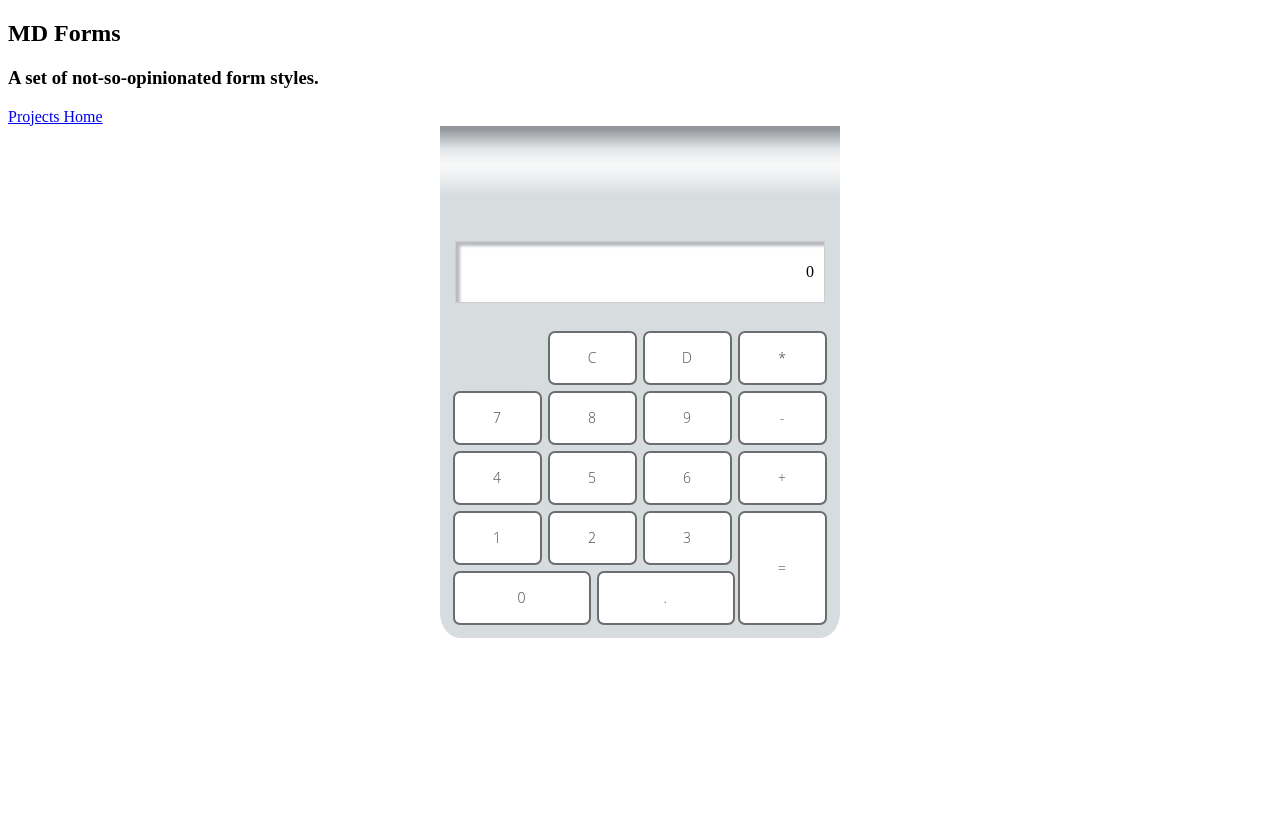
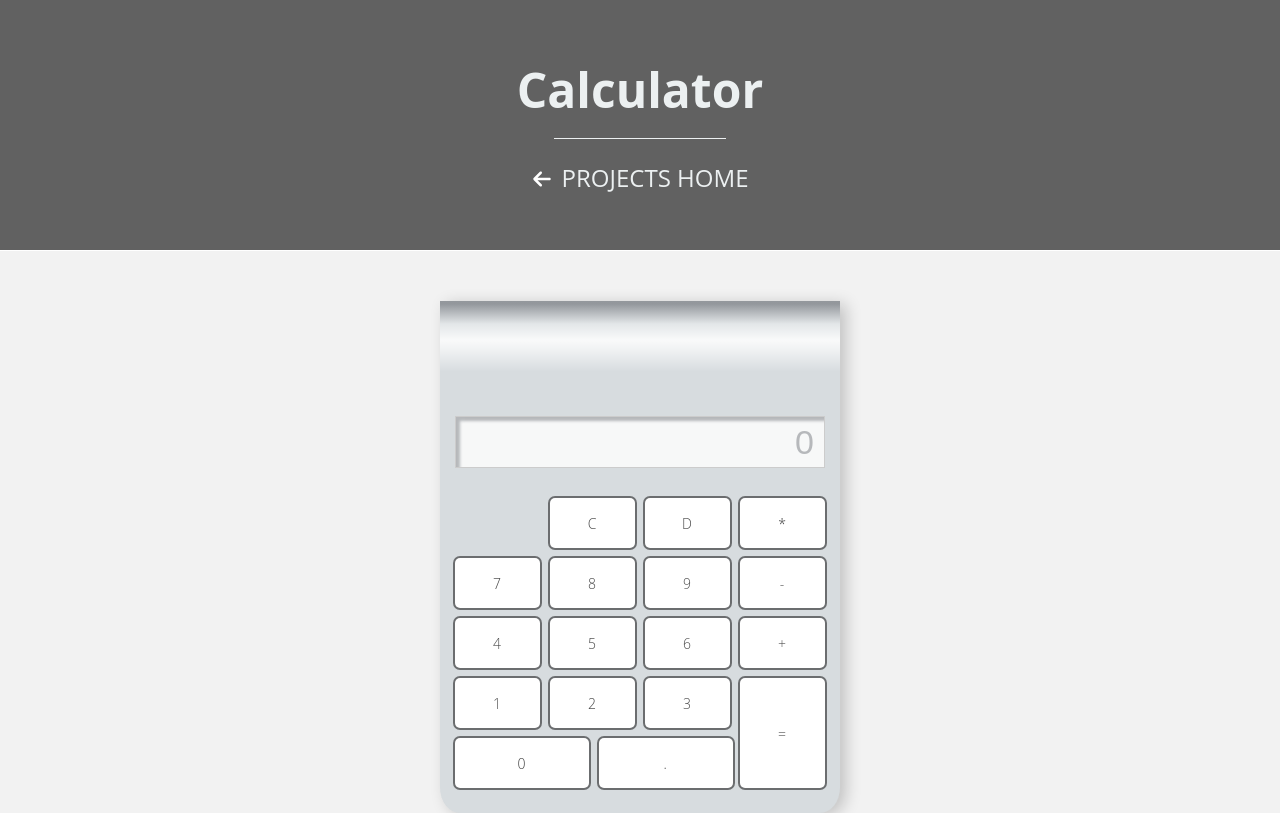
Before and after one commit to efuller/md-calculator, a plain HTML site: page index.html in a window 1280 px wide. Drawn offline with Linux system fonts and the light colour scheme.

Commit message:
Finalizing calculator styles.

```diff
--- a/css/main.css
+++ b/css/main.css
@@ -1,24 +1,12 @@
-.calculator {
-	background: #D7DCDF;
-	border-bottom-left-radius: 5%;
-	border-bottom-right-radius: 5%;
-	height: 512px;
-	margin: 0 auto;
-	position: relative;
-	max-width: 400px;
-	width: 100%;
-}
-
-.gradient {
-	background: rgba(138,142,147,0.88);
-	background: -moz-linear-gradient(top, rgba(138,142,147,0.88) 3%, rgba(255,255,255,0.3) 23%, rgba(255,255,255,0.85) 39%, rgba(255,255,255, 0.67) 47.1%, rgba(238,241,246,0) 70.8%);
-	background: -webkit-gradient(left top, left bottom, color-stop(3%, rgba(138,142,147,0.88)), color-stop(23%, rgba(255,255,255,0.3)), color-stop(39%, rgba(255,255,255,0.85)), color-stop(47.1%, rgba(238,241,246,0.97)), color-stop(70.8%, rgba(238,241,246,0)));
-	background: -webkit-linear-gradient(top, rgba(138,142,147,0.88) 3%, rgba(255,255,255,0.3) 23%, rgba(255,255,255,0.85) 39%, rgba(255,255,255, 0.67) 47.1%, rgba(238,241,246,0) 70.8%);
-	background: -o-linear-gradient(top, rgba(138,142,147,0.88) 3%, rgba(255,255,255,0.3) 23%, rgba(255,255,255,0.85) 39%, rgba(255,255,255, 0.67) 47.1%, rgba(238,241,246,0) 70.8%);
-	background: -ms-linear-gradient(top, rgba(138,142,147,0.88) 3%, rgba(255,255,255,0.3) 23%, rgba(255,255,255,0.85) 39%, rgba(255,255,255, 0.67) 47.1%, rgba(238,241,246,0) 70.8%);
-	background: linear-gradient(to bottom, rgba(138,142,147,0.88) 3%, rgba(255,255,255,0.3) 23%, rgba(255,255,255,0.85) 39%, rgba(255,255,255, 0.67) 47.1%, rgba(238,241,246,0) 70.8%);
-	filter: progid:DXImageTransform.Microsoft.gradient( startColorstr='#8a8e93', endColorstr='#eef1f6', GradientType=0 );
-	height: 100px;
+html,
+body {
+	background: #f2f2f2;
+	font-family: "Open Sans", "Helvetica Neue", Arial, Helvetica, Verdana, sans-serif;
+	font-size: 16px;
+	line-height: 1.6;
+	margin: 0;
+	min-height: 100vh;
+	vertical-align: baseline;
 }
 
 button {
@@ -38,6 +26,125 @@ button {
 	text-transform: uppercase;
 	transition: opacity 0.3s ease;
 	vertical-align: middle;
+}
+
+.page-content {
+	padding-top: 50px;
+}
+
+/* Default hero styles */
+.hero {
+	align-items: center;
+	background-color: #616161;
+	border-bottom: 1px solid #ffffff;
+	display: flex;
+	flex-direction: column;
+	height: 250px;
+	justify-content: center;
+	text-align: center;
+}
+
+/* Hero h1 */
+.hero h1,
+.hero-content h1 {
+	color: #ecf0f1;
+	font-size: 48px;
+	margin-bottom: 30px;
+	margin-top: 0;
+	position: relative;
+}
+
+.hero h1:before {
+	background-color: #ecf0f1;
+	bottom: -10px;
+	content: '';
+	display: block;
+	height: 1px;
+	left: 15%;
+	position: absolute;
+	width: 70%;
+}
+
+.hero h3 {
+	color: #ffffff;
+	font-weight: 300;
+	margin-top: 5px;
+}
+
+/* Hero link */
+.hero-home-link {
+	color: #ecf0f1;
+	font-size: 24px;
+	display: block;
+	padding-left: 30px;
+	position: relative;
+	text-decoration: none;
+	text-transform: uppercase;
+}
+
+.hero-home-link:before {
+	background: url(../images/arrow-left.svg) no-repeat center center;
+	background-size: 20px;
+	content: '';
+	display: block;
+	height: 20px;
+	left: 0;
+	position: absolute;
+	top: 10px;
+	transition: left 0.2s ease;
+	width: 20px;
+}
+
+.hero-home-link:hover:before {
+	left: -2px;
+}
+
+/* Calculator */
+.calculator {
+	background: #D7DCDF;
+	border-bottom-left-radius: 5%;
+	border-bottom-right-radius: 5%;
+	-webkit-box-shadow: 6px 3px 16px rgba(0,0,0, 0.2);
+	-moz-box-shadow: 6px 3px 16px rgba(0,0,0, 0.2);
+	box-shadow: 6px 3px 16px rgba(0,0,0, 0.2);
+	height: 512px;
+	margin: 0 auto;
+	max-width: 400px;
+	position: relative;
+	width: 100%;
+
+}
+
+.gradient {
+	background: rgba(138,142,147,0.88);
+	background: -moz-linear-gradient(top, rgba(138,142,147,0.88) 3%, rgba(255,255,255,0.3) 23%, rgba(255,255,255,0.85) 39%, rgba(255,255,255, 0.67) 47.1%, rgba(238,241,246,0) 70.8%);
+	background: -webkit-gradient(left top, left bottom, color-stop(3%, rgba(138,142,147,0.88)), color-stop(23%, rgba(255,255,255,0.3)), color-stop(39%, rgba(255,255,255,0.85)), color-stop(47.1%, rgba(238,241,246,0.97)), color-stop(70.8%, rgba(238,241,246,0)));
+	background: -webkit-linear-gradient(top, rgba(138,142,147,0.88) 3%, rgba(255,255,255,0.3) 23%, rgba(255,255,255,0.85) 39%, rgba(255,255,255, 0.67) 47.1%, rgba(238,241,246,0) 70.8%);
+	background: -o-linear-gradient(top, rgba(138,142,147,0.88) 3%, rgba(255,255,255,0.3) 23%, rgba(255,255,255,0.85) 39%, rgba(255,255,255, 0.67) 47.1%, rgba(238,241,246,0) 70.8%);
+	background: -ms-linear-gradient(top, rgba(138,142,147,0.88) 3%, rgba(255,255,255,0.3) 23%, rgba(255,255,255,0.85) 39%, rgba(255,255,255, 0.67) 47.1%, rgba(238,241,246,0) 70.8%);
+	background: linear-gradient(to bottom, rgba(138,142,147,0.88) 3%, rgba(255,255,255,0.3) 23%, rgba(255,255,255,0.85) 39%, rgba(255,255,255, 0.67) 47.1%, rgba(238,241,246,0) 70.8%);
+	filter: progid:DXImageTransform.Microsoft.gradient( startColorstr='#8a8e93', endColorstr='#eef1f6', GradientType=0 );
+	height: 100px;
+}
+
+.screen-container {
+	padding: 15px;
+}
+
+.screen {
+	align-items: center;
+	background-color: rgba(255,255,255, 0.8);
+	border: 1px solid #cccccc;
+	-moz-box-shadow: inset 10px 10px 3px -6px rgba(138,141,146, 0.6);
+	-webkit-box-shadow: inset 10px 10px 3px -6px rgba(138,141,146, 0.6);
+	box-shadow: inset 10px 10px 3px -6px rgba(138,141,146, 0.6);
+	color: rgba(138,141,146,0.6);
+	display: flex;
+	font-family: sans-serif;
+	font-size: 34px;
+	height: 50px;
+	justify-content: flex-end;
+	padding: 0 10px;
 }
 
 .button-container {
@@ -64,13 +171,13 @@ button {
 .key {
 	align-items: center;
 	border-radius: 5px;
-	box-shadow: 0 0 0 2px rgba(0,0,0, .50);
+	box-shadow: 0 0 0 2px rgba(0,0,0, 0.50);
 	display: flex;
 	height: 50px;
-	width: 25%;
+	justify-content: center;
 	margin-right: 10px;
 	max-width: 85px;
-	justify-content: center;
+	width: 25%;
 }
 
 .key:nth-child(4n) {
@@ -95,21 +202,3 @@ button {
 	max-width: 75%;
 	width: 100%;
 }
-
-.screen-container {
-	padding: 15px;
-}
-
-.screen {
-	align-items: center;
-	border: 1px solid #cccccc;
-	display: flex;
-	background: #ffffff;
-	padding: 5px 10px;
-	height: 50px;
-	justify-content: flex-end;
-
-	-webkit-box-shadow: inset 10px 10px 3px -6px rgba(138,141,146,0.6);
-	-moz-box-shadow: inset 10px 10px 3px -6px rgba(138,141,146,0.6);
-	box-shadow: inset 10px 10px 3px -6px rgba(138,141,146,0.6);
-}
--- a/index.html
+++ b/index.html
@@ -9,8 +9,7 @@
 </head>
 <body>
 <section class="hero">
-    <h1>MD Forms</h1>
-    <h3>A set of not-so-opinionated form styles.</h3>
+    <h1>Calculator</h1>
     <a href="../" class="hero-home-link">Projects Home</a>
 </section>
 <section class="page-content">
@@ -21,26 +20,26 @@
     </div>
     <div class="button-container">
         <div class="row first">
-            <button class="key">c</button>
-            <button class="key">d</button>
-            <button class="key">*</button>
+            <button class="key clear">c</button>
+            <button class="key del">d</button>
+            <button class="key multiply">*</button>
         </div>
         <div class="row">
-            <button class="key">7</button>
-            <button class="key">8</button>
-            <button class="key">9</button>
-            <button class="key">-</button>
+            <button class="key seven">7</button>
+            <button class="key eight">8</button>
+            <button class="key nine">9</button>
+            <button class="key subtract">-</button>
         </div>
         <div class="row">
-            <button class="key">4</button>
-            <button class="key">5</button>
-            <button class="key">6</button>
-            <button class="key">+</button>
+            <button class="key four">4</button>
+            <button class="key five">5</button>
+            <button class="key six">6</button>
+            <button class="key addition">+</button>
         </div>
         <div class="row">
-            <button class="key">1</button>
-            <button class="key">2</button>
-            <button class="key">3</button>
+            <button class="key one">1</button>
+            <button class="key two">2</button>
+            <button class="key three">3</button>
             <button class="key equal">=</button>
         </div>
         <div class="row last">
```
Also changed, not shown: images/arrow-left.svg (added).
